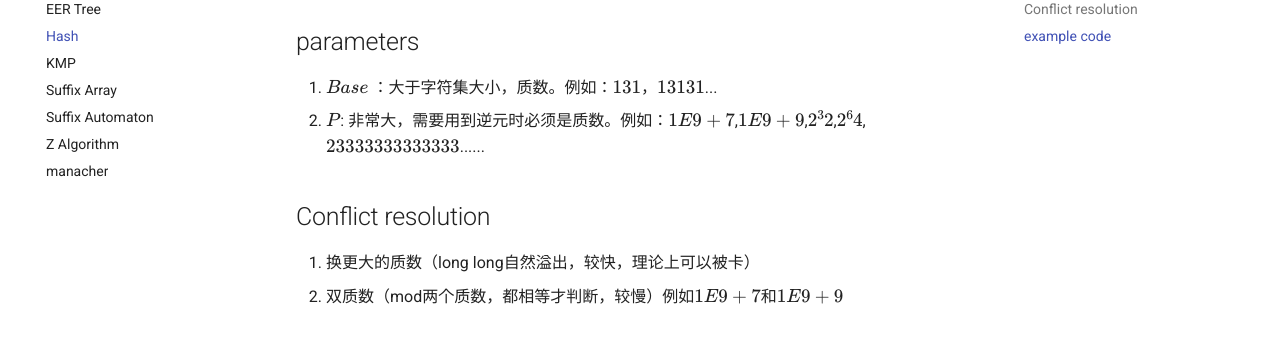
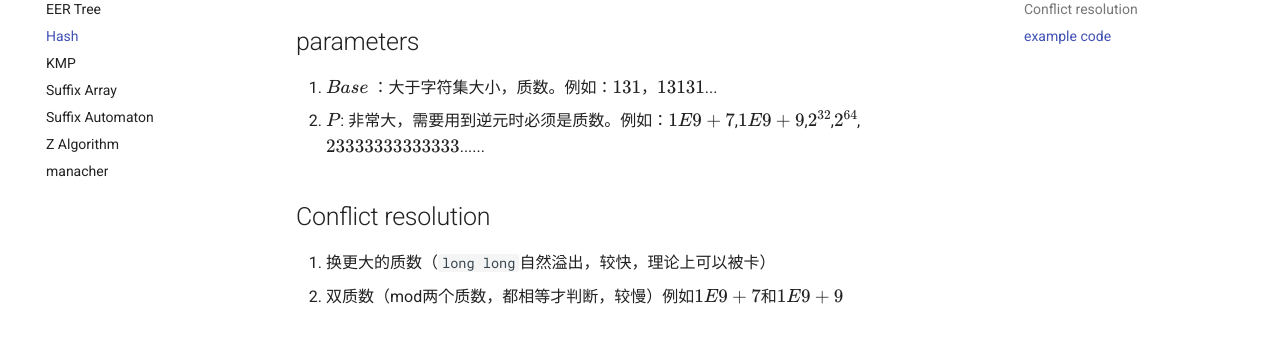
Before and after one commit to aplqo/mkdocs-blog, an MkDocs documentation site: the page built from docs/String/Hash.md, in a window 1280 px wide and 1094 px high. Shown: the part 204-559 px from the top of the window. Built offline with MkDocs 1.6.1 and Material for MkDocs 9.7.7, drawn with Linux system fonts in a browser that asks for light colours; comment, search, counter and statistics services are not loaded.

Commit message:
Correct some format

```diff
--- a/docs/String/Hash.md
+++ b/docs/String/Hash.md
@@ -3,11 +3,11 @@
 ## parameters
 
 1.  $Base$ ：⼤于字符集⼤⼩，质数。例如：$131$，$13131$...
-1.  $P$: ⾮常⼤，需要⽤到逆元时必须是质数。例如：$1E9+7$,$1E9+9$,$2^32$,$2^64$,$23333333333333$......
+1.  $P$: ⾮常⼤，需要⽤到逆元时必须是质数。例如：$1E9+7$,$1E9+9$,$2^{32}$,$2^{64}$,$23333333333333$......
 
 ## Conflict resolution
 
-1.  换更⼤的质数（long long⾃然溢出，较快，理论上可以被卡）
+1.  换更⼤的质数（`long long`⾃然溢出，较快，理论上可以被卡）
 1.  双质数（mod两个质数，都相等才判断，较慢）例如$1E9+7$和$1E9+9$
 
 ## example code
```
Also changed, not shown: docs/String/SA.md (+0 -1 lines).
